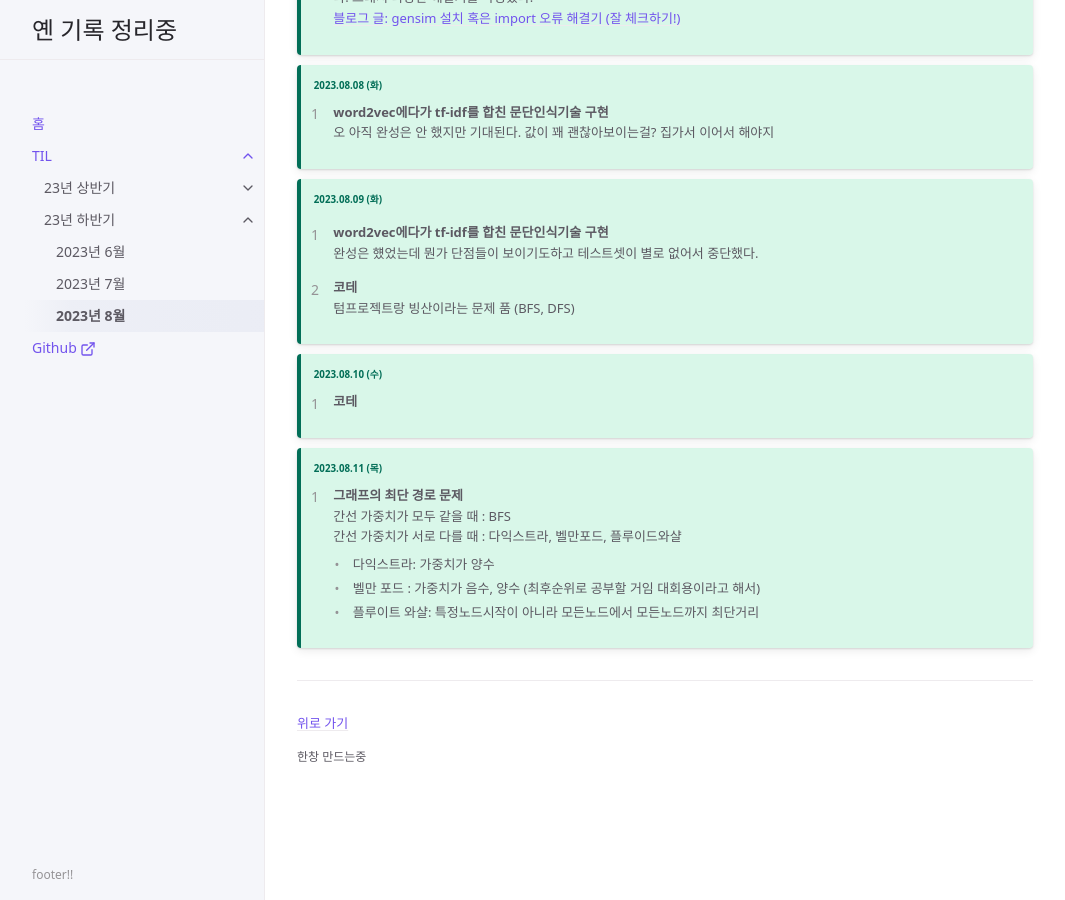
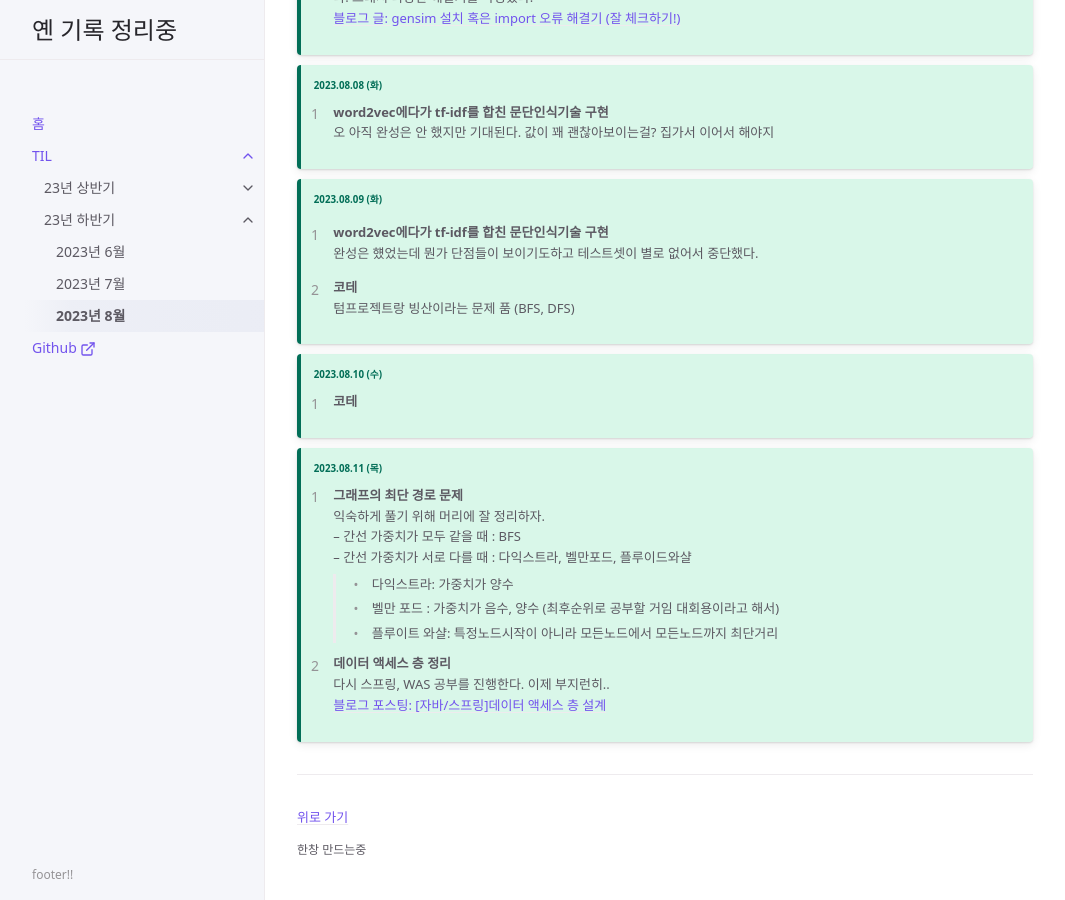
Before and after one commit to yyeennyy/yyeennyy.github.io, a Jekyll site: the page built from docs/TIL/23년 하반기/month08.md, in a window 1280 px wide and 900 px high, scrolled down 1628 px. Shown: the whole window, without its empty margins (107-1172 px from the left). Built offline with Jekyll 4.4.1, drawn with Linux system fonts in a browser that asks for light colours.

Commit message:
TIL 0811

```diff
--- a/docs/TIL/23년 하반기/month08.md
+++ b/docs/TIL/23년 하반기/month08.md
@@ -122,8 +122,13 @@ nav_order: 3
 {: .new-title }
 > 2023.08.11 (목)
 > 1. **그래프의 최단 경로 문제**<br>
-> 간선 가중치가 모두 같을 때 : BFS<br>
-> 간선 가중치가 서로 다를 때 : 다익스트라, 벨만포드, 플루이드와샬<br>
-> - 다익스트라: 가중치가 양수
-> - 벨만 포드 : 가중치가 음수, 양수 (최후순위로 공부할 거임 대회용이라고 해서)
-> - 플루이트 와샬: 특정노드시작이 아니라 모든노드에서 모든노드까지 최단거리
+> 익숙하게 풀기 위해 머리에 잘 정리하자. <br>
+> -- 간선 가중치가 모두 같을 때 : BFS<br>
+> -- 간선 가중치가 서로 다를 때 : 다익스트라, 벨만포드, 플루이드와샬<br>
+>> - 다익스트라: 가중치가 양수
+>> - 벨만 포드 : 가중치가 음수, 양수 (최후순위로 공부할 거임 대회용이라고 해서)
+>> - 플루이트 와샬: 특정노드시작이 아니라 모든노드에서 모든노드까지 최단거리
+> 2. **데이터 액세스 층 정리**<br>
+> 다시 스프링, WAS 공부를 진행한다. 이제 부지런히.. <br>
+> [블로그 포스팅: [자바/스프링]데이터 액세스 층 설계](https://splendidlolli.tistory.com/629)
+>
```
